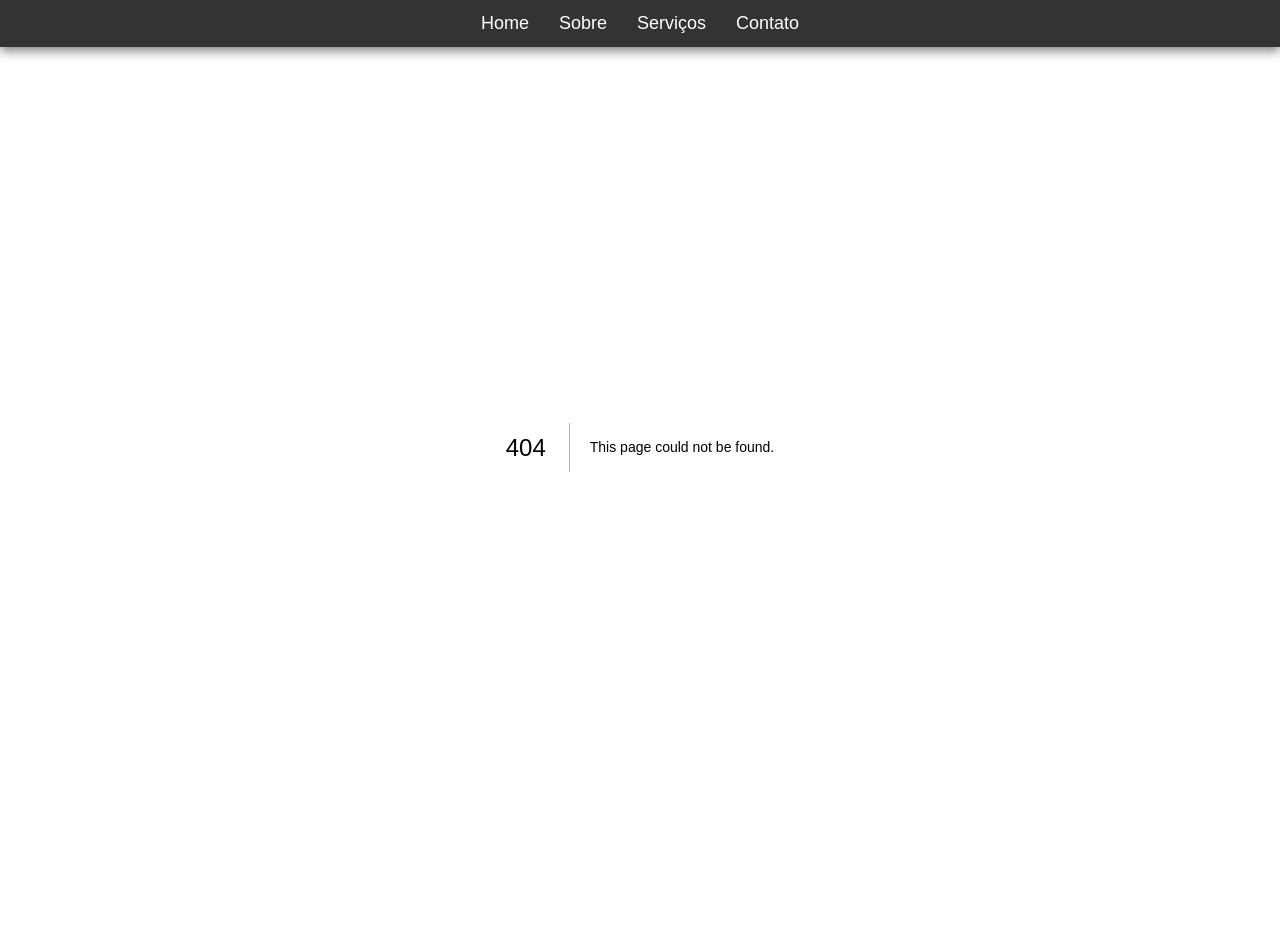
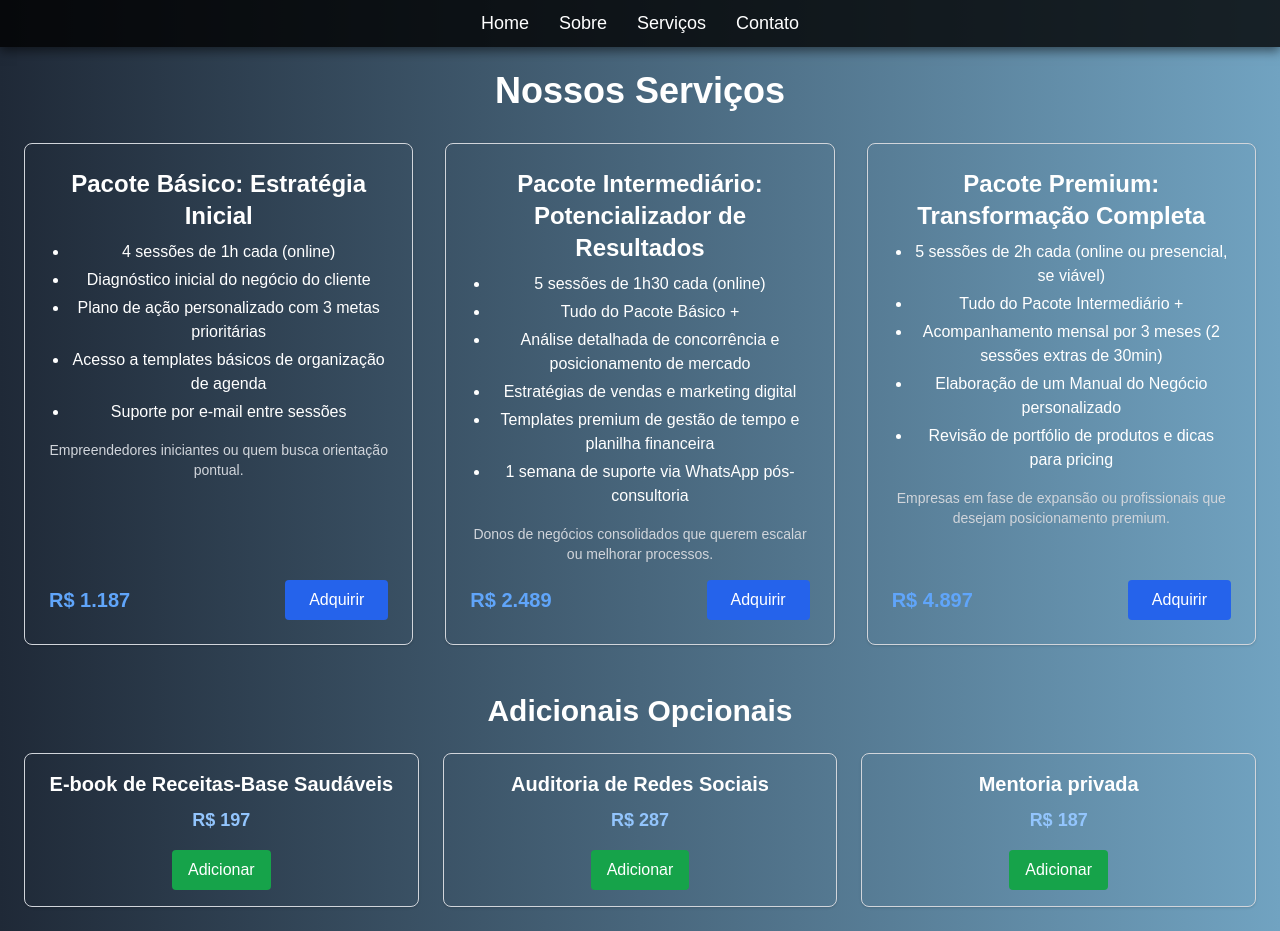
Before and after one commit to dlucioyauh/ionkod-website, a Next.js app: page /servicos/consultorias/pacotes in a window 1280 px wide. Before the commit this address had no page. Before the commit the page ends 847 px from the top, so only its background shows below. Built offline with nearby package versions, Linux system fonts and the light colour scheme.

Commit message:
Adicioando paginas de pacotes na PG da Consultoria Isabela Moura

```diff
--- /dev/null
+++ b/src/app/servicos/consultorias/pacotes/page.tsx
@@ -0,0 +1,120 @@
+"use client";
+
+import { useState } from "react";
+
+const ServiceOptions = () => {
+  const [selectedOptions, setSelectedOptions] = useState([]);
+
+  const services = [
+    {
+      title: "Pacote Básico: Estratégia Inicial",
+      price: "R$ 1.187",
+      checkoutUrl: "https://www.mercadopago.com/checkout?amount=1187",
+      description: [
+        "4 sessões de 1h cada (online)",
+        "Diagnóstico inicial do negócio do cliente",
+        "Plano de ação personalizado com 3 metas prioritárias",
+        "Acesso a templates básicos de organização de agenda",
+        "Suporte por e-mail entre sessões",
+      ],
+      audience: "Empreendedores iniciantes ou quem busca orientação pontual.",
+    },
+    {
+      title: "Pacote Intermediário: Potencializador de Resultados",
+      price: "R$ 2.489",
+      checkoutUrl: "https://www.mercadopago.com/checkout?amount=2489",
+      description: [
+        "5 sessões de 1h30 cada (online)",
+        "Tudo do Pacote Básico +",
+        "Análise detalhada de concorrência e posicionamento de mercado",
+        "Estratégias de vendas e marketing digital",
+        "Templates premium de gestão de tempo e planilha financeira",
+        "1 semana de suporte via WhatsApp pós-consultoria",
+      ],
+      audience: "Donos de negócios consolidados que querem escalar ou melhorar processos.",
+    },
+    {
+      title: "Pacote Premium: Transformação Completa",
+      price: "R$ 4.897",
+      checkoutUrl: "https://www.mercadopago.com/checkout?amount=4897",
+      description: [
+        "5 sessões de 2h cada (online ou presencial, se viável)",
+        "Tudo do Pacote Intermediário +",
+        "Acompanhamento mensal por 3 meses (2 sessões extras de 30min)",
+        "Elaboração de um Manual do Negócio personalizado",
+        "Revisão de portfólio de produtos e dicas para pricing",
+      ],
+      audience: "Empresas em fase de expansão ou profissionais que desejam posicionamento premium.",
+    },
+  ];
+
+  const optionalExtras = [
+    { name: "E-book de Receitas-Base Saudáveis", price: "R$ 197" },
+    { name: "Auditoria de Redes Sociais", price: "R$ 287" },
+    { name: "Mentoria privada", price: "R$ 187" },
+  ];
+
+  return (
+    <div className="container mx-auto p-6 font-sans text-white">
+      <h2 className="text-4xl font-bold text-center mb-8">
+        Nossos Serviços
+      </h2>
+      <div className="grid md:grid-cols-3 gap-8">
+        {services.map((service, index) => (
+          <div
+            key={index}
+            className="flex flex-col border border-gray-300 p-6 rounded-lg shadow hover:shadow-lg transition"
+          >
+            <h3 className="text-2xl font-semibold mb-2">
+              {service.title}
+            </h3>
+            <ul className="list-disc pl-5 space-y-1 mb-4">
+              {service.description.map((item, i) => (
+                <li key={i}>{item}</li>
+              ))}
+            </ul>
+            <p className="text-sm text-gray-300 mb-4">{service.audience}</p>
+            <div className="mt-auto flex justify-between items-center">
+              <p className="text-xl font-bold text-blue-400">
+                {service.price}
+              </p>
+              <a
+                href={service.checkoutUrl}
+                className="bg-blue-600 text-white py-2 px-6 rounded hover:bg-blue-700 transition"
+              >
+                Adquirir
+              </a>
+            </div>
+          </div>
+        ))}
+      </div>
+
+      <h3 className="text-3xl font-bold mt-12 text-center mb-6">
+        Adicionais Opcionais
+      </h3>
+      <div className="grid md:grid-cols-3 gap-6">
+        {optionalExtras.map((extra, index) => (
+          <div
+            key={index}
+            className="flex flex-col border border-gray-300 p-4 rounded-lg shadow hover:shadow-md transition"
+          >
+            <p className="text-xl font-semibold mb-2">{extra.name}</p>
+            <p className="text-blue-300 font-bold text-lg mb-4">
+              {extra.price}
+            </p>
+            <div className="mt-auto flex justify-center">
+              <a
+                href="https://www.mercadopago.com/checkout"
+                className="bg-green-600 text-white py-2 px-4 rounded hover:bg-green-700 transition"
+              >
+                Adicionar
+              </a>
+            </div>
+          </div>
+        ))}
+      </div>
+    </div>
+  );
+};
+
+export default ServiceOptions;
--- /dev/null
+++ b/src/app/servicos/consultorias/page.tsx
@@ -0,0 +1,20 @@
+// src/app/servicos/consultorias/page.tsx
+import Link from 'next/link';
+import Image from 'next/image';
+
+export default function Consultorias() {
+  return (
+    <main>
+      <h1>Consultorias</h1>
+      <section>
+        <h2>Isabela Moura</h2>
+        <Image src="/images/isabela.jpg" alt="Isabela Moura" width={150} height={150} />
+        <p>Consultoria da Isabela Moura.</p>
+        <Link href="/servicos/consultorias/pacotes">
+          <button>Adquirir</button>
+        </Link>
+      </section>
+      {/* Inclua seções para outros parceiros quando necessário */}
+    </main>
+  );
+}
--- a/src/app/servicos/page.tsx
+++ b/src/app/servicos/page.tsx
@@ -1,47 +1,31 @@
 // src/app/servicos/page.tsx
 'use client';
 
-import Image from 'next/image';
-import { motion } from 'framer-motion';
-import CheckoutButton from '../../components/CheckoutButton';
+import Link from 'next/link';
 
 const ServicosPage = () => {
   return (
-    <div className="bg-gradient-to-r from-[#1f2937] to-[#71a3c1] text-white min-h-screen flex items-center justify-center px-10">
-      <div className="max-w-6xl w-full grid grid-cols-1 md:grid-cols-2 gap-8 md:gap-16 items-center">
-        {/* Imagem */}
-        <div className="order-2 md:order-1 flex justify-center">
-          <Image
-            src="/images/ISABELAMOURA.png"
-            alt="Isabela Moura"
-            width={400}
-            height={500}
-            className="rounded-xl shadow-lg"
-          />
-        </div>
+    <div className="bg-gradient-to-r from-[#1f2937] to-[#71a3c1] text-white min-h-screen flex flex-col items-center justify-center px-10">
+      <h2 className="text-4xl font-bold mb-6">Nossos Serviços</h2>
 
-        {/* Texto e Botão */}
-        <div className="order-1 md:order-2 max-w-2xl mx-auto md:max-w-lg">
-          <h2 className="text-4xl font-bold mb-4">Consultoria com Isabela Moura</h2>
-          <p className="text-lg text-gray-200 mb-6">
-            Transforme sua jornada com uma consultoria especializada.
-          </p>
+      <div className="space-y-4">
+        <Link href="/servicos/consultorias">
+          <button className="bg-blue-500 hover:bg-blue-600 text-white font-bold py-3 px-6 rounded-lg shadow-md flex items-center gap-2">
+            📊 Consultorias
+          </button>
+        </Link>
 
-          <ul className="space-y-3 mb-6">
-            <li className="flex items-center gap-3">
-              ✅ Reuniões com especialista dedicado aos seus objetivos
-            </li>
-            <li className="flex items-center gap-3">
-              ✅ Estratégias personalizadas para potencializar seus resultados
-            </li>
-            <li className="flex items-center gap-3">
-              ✅ Orientação prática para organizar sua agenda de forma inteligente
-            </li>
-          </ul>
+        <Link href="/servicos/desenvolvimento-sites">
+          <button className="bg-blue-500 hover:bg-blue-600 text-white font-bold py-3 px-6 rounded-lg shadow-md flex items-center gap-2">
+            💻 Desenvolvimento de Sites
+          </button>
+        </Link>
 
-          {/* Botão com animação */}
-          <CheckoutButton pacote="Pacote Básico" valor={1200} />
-        </div>
+        <Link href="/servicos/desenvolvimento-apps">
+          <button className="bg-blue-500 hover:bg-blue-600 text-white font-bold py-3 px-6 rounded-lg shadow-md flex items-center gap-2">
+            📱 Desenvolvimento de Apps
+          </button>
+        </Link>
       </div>
     </div>
   );
```
